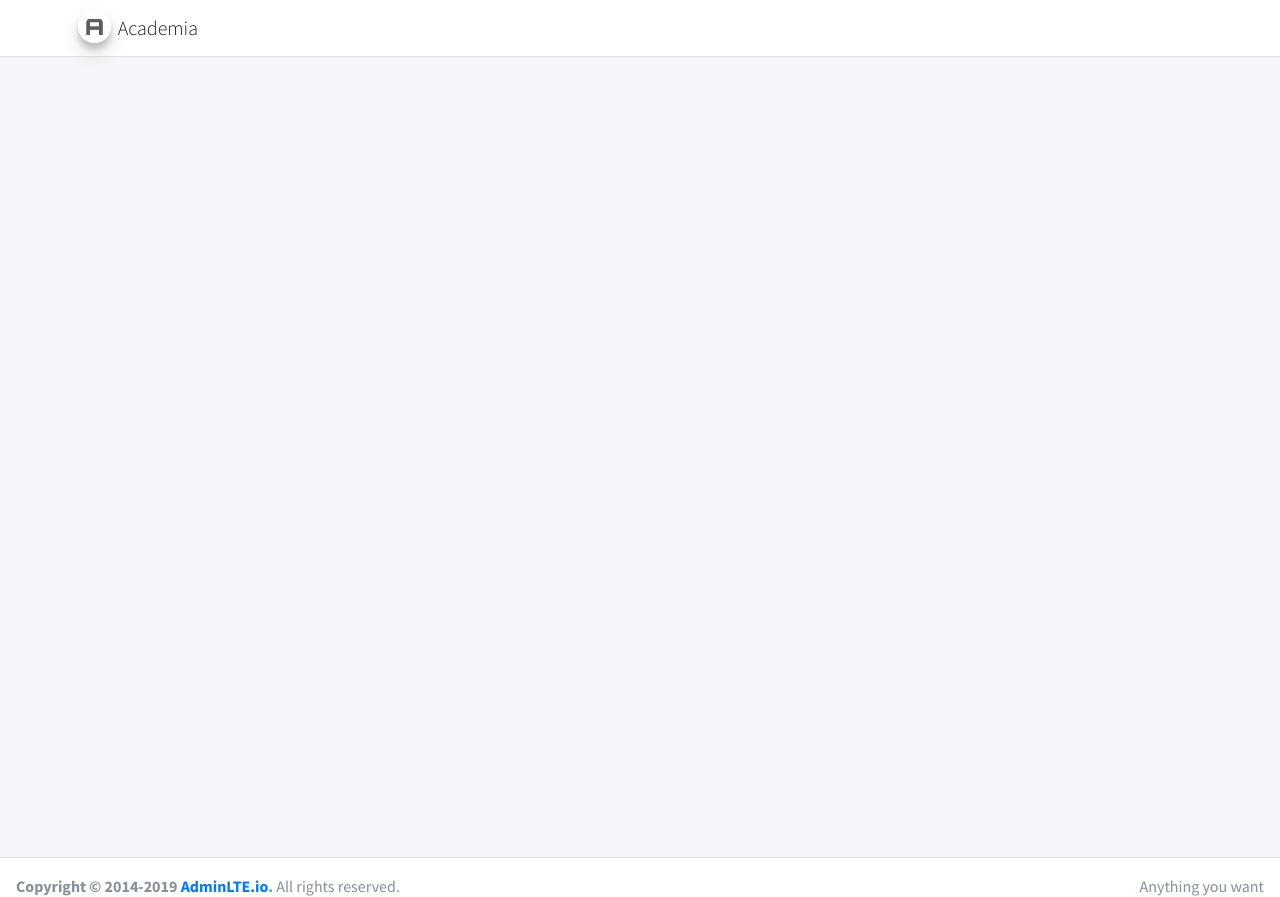
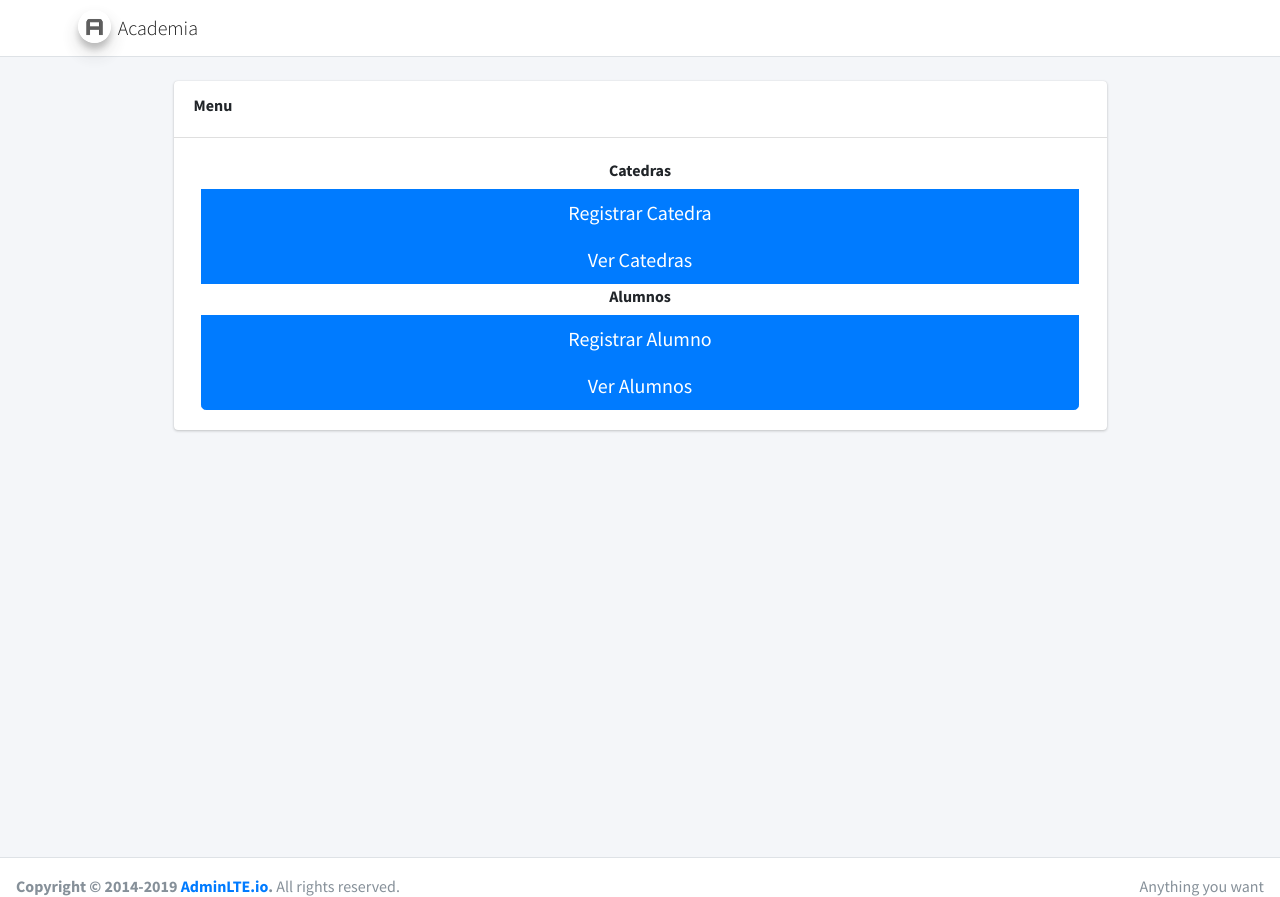
Before and after one commit to AgusR1/ProyectoPHP, a PHP site: page / in a window 1280 px wide. Shown: the top 897 px of the page. Run offline with PHP 8.4, Linux system fonts and the light colour scheme; some libraries are stand-ins or nearby versions.

Commit message:
creando el menu

```diff
--- a/index.php
+++ b/index.php
@@ -37,7 +37,22 @@
       <!-- Main content -->
       <div class="content">
         <div class="container-fluid col-lg-9">
-
+          <br>
+          <div class="card">
+            <div class="card-header">
+              <label>Menu</label>
+            </div>
+            <div class="card-body">
+              <div class="btn-group-vertical col-12">
+                <label style="margin-left:auto; margin-right:auto;">Catedras</label>
+                <button type="button" class="btn btn-primary btn-lg btn-block">Registrar Catedra</button>
+                <button type="button" class="btn btn-primary btn-lg btn-block">Ver Catedras</button>
+                <label style="margin-left:auto; margin-right:auto;">Alumnos</label>
+                <button type="button" class="btn btn-primary btn-lg btn-block">Registrar Alumno</button>
+                <button type="button" class="btn btn-primary btn-lg btn-block">Ver Alumnos</button>
+              </div>
+            </div>
+          </div>
         </div>
         <!-- /.container-fluid -->
       </div>
```
Lines whose indentation alone changed are shown as unchanged.
